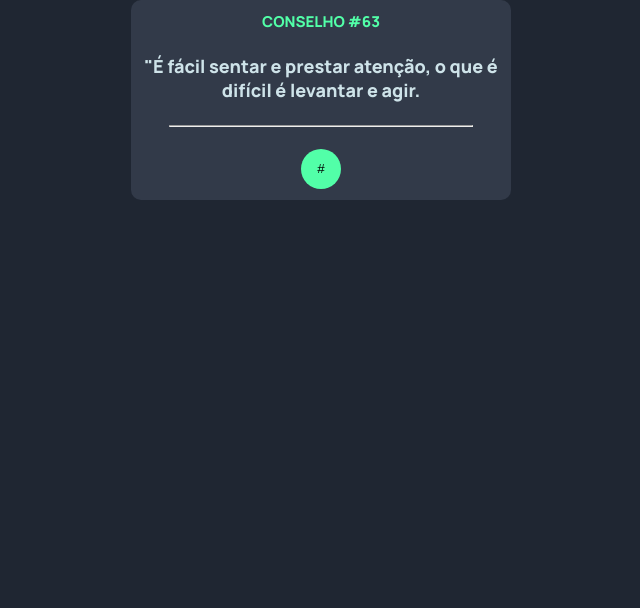
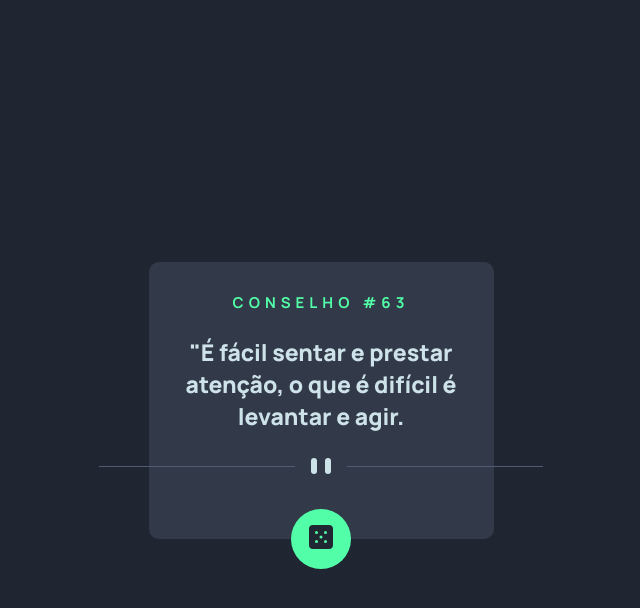
Before and after one commit to jricardocarreira/advice-generator, a plain HTML site: page index.html in a window 1280 px wide. Shown: the whole page, without its empty margins (319-959 px from the left). Drawn offline with Linux system fonts and the light colour scheme.

Commit message:
Exercício finalizado

```diff
--- a/index.html
+++ b/index.html
@@ -4,20 +4,27 @@
     <meta charset="UTF-8">
     <meta http-equiv="X-UA-Compatible" content="IE=edge">
     <meta name="viewport" content="width=device-width, initial-scale=1.0">
+    <link rel="icon" href="src/images/favicon-32x32.png" type="image/png">
 
     <link rel="stylesheet" href="src/css/style.css">
     <link rel="stylesheet" href="src/css/reset.css">
     <link rel="stylesheet" href="src/css/variables.css">
+    <link rel="stylesheet" href="src/css/responsive">
 
     <title>Gerador de conselhos</title>
 </head>
 <body>
     <main class="container">
         <div class="card">
-            <p class="counter">Conselho #63</p>
+            <h2 class="counter">Conselho #63</h2>
             <p class="advice">"É fácil sentar e prestar atenção, o que é difícil é levantar e agir. </p>
-            <hr class="break">
-            <button class="button">#</button>
+            <picture>
+                <source srcset="./src/images/pattern-divider-mobile.svg" media="(max-width: 768px)">
+                <img src="src/images/pattern-divider-desktop.svg" alt="Divider">
+            </picture>
+            <button class="advice-button">
+                <img src="src/images/icon-dice.svg" alt="Dice icon">
+            </button>
         </div>
     </main>
 
--- a/src/css/reset.css
+++ b/src/css/reset.css
@@ -1,9 +1,4 @@
 * {
     margin: 0;
     padding: 0;
-    box-sizing: border-box;
 }
-
-ul {
-    list-style: none;
-}
--- /dev/null
+++ b/src/css/responsive.css
@@ -0,0 +1,10 @@
+@media(min-width: 768px){
+    .card{
+        padding-inline: 50px;
+        width: 386px;
+    }
+    .card p{
+        font-size: 21px;
+        padding: 26px;
+    }
+}
--- a/src/css/style.css
+++ b/src/css/style.css
@@ -1,9 +1,9 @@
-@import url('https://fonts.googleapis.com/css2?family=Manrope:wght@800&display=swap');
+@import url('https://fonts.googleapis.com/css2?family=Manrope:wght@300;400;700;800&display=swap');
 
 body {
     background-color: var(--background-color);
-    height: 100%;
     font-family: 'Manrope', sans-serif;
+    font-weight: 800;
     font-size: 18px;
 }
 
@@ -11,11 +11,7 @@ body {
     display: flex;
     justify-content: center;
     align-items: center;
-    height: 100%;
-}
-
-hr {
-    width: 80%;
+    height: 100vh;
 }
 
 .card {
@@ -25,22 +21,38 @@ hr {
     flex-direction: column;
     text-align: center;
     background-color: var(--advice-card-color);
-    color: var(--text-color);
-    width: 380px;
-    height: 200px;
+    width: 345px;
+    margin: 20px;
     border-radius: 10px;
 }
 
 .card .counter {
     text-transform: uppercase;
     color: var(--advice-dice-color);
+    letter-spacing: 5px;
     font-size: 15px;
+    margin-top: 30px;
 }
 
-.card .button {
+.card .advice {
+    font-size: 23px;
+    text-align: center;
+    padding: 23px;
+    color: var(--text-color);
+}
+
+.card .advice-button {
     background-color: var(--advice-dice-color);
-    height: 40px;
-    width: 40px;
-    border-radius: 100%;
-    border: 0;
+    height: 60px;
+    width: 60px;
+    border-radius: 50%;
+    border: none;
+    /*Para deixar o botão em cima da minha final: */
+    transform: translateY(50%);
 }
+
+.card .advice-button:hover {
+    color: #53ffab;
+    cursor: pointer;
+    box-shadow: 0 0 15px var(--advice-dice-color);
+}
```
Also changed, not shown: src/images/favicon-32x32.png (added), src/images/icon-dice.svg (added), src/images/pattern-divider-desktop.svg (added), src/images/pattern-divider-mobile.svg (added).
